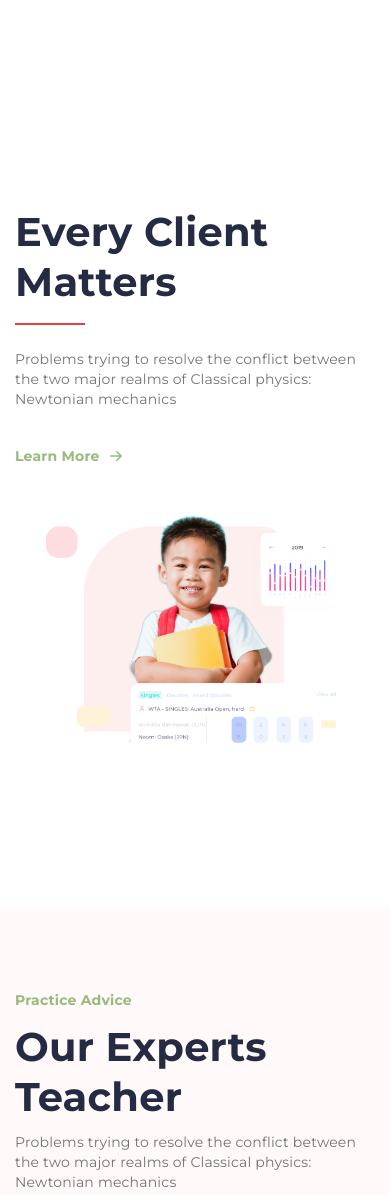
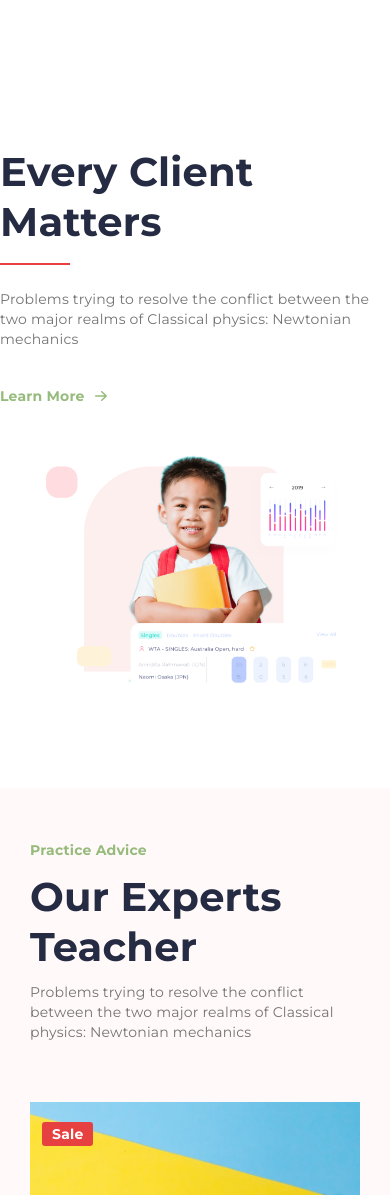
Before and after one commit to anti-fe/online-school, a plain HTML site: page index.html in a window 390 px wide. Shown: the part 2303-3498 px from the top of the page. Drawn offline with Linux system fonts and the light colour scheme.

Commit message:
change margins and padding of sections

```diff
--- a/styles/scss/_client.scss
+++ b/styles/scss/_client.scss
@@ -7,6 +7,10 @@
     @media (max-width: 620px) {
         grid-template-columns: repeat(1, 1fr);
         gap: 30px;
+    }
+    @media (max-width: 426px) {
+        padding: 50px 0;
+        margin-top: 50px;
     }
     &__title {
         @include text-h2;
--- a/styles/scss/_reviews.scss
+++ b/styles/scss/_reviews.scss
@@ -1,6 +1,10 @@
 .reviews {
     margin-top: 80px;
     padding: 80px 15px;
+    @media (max-width: 426px) {
+        padding: 50px 15px;
+        margin-top: 50px;
+    }
     &__header {
         margin-bottom: 60px;
         & > *:not(:last-child) {
--- a/styles/scss/_teachers.scss
+++ b/styles/scss/_teachers.scss
@@ -1,7 +1,11 @@
 .teachers {
     margin-top: 80px;
-    padding: 80px 0;
+    padding: 80px 15px;
     background-color: #FFF9F9;
+    @media (max-width: 426px) {
+        padding: 50px 15px;
+        margin-top: 50px;
+    }
     &__header {
         margin-bottom: 60px;
         & > *:not(:last-child) {
```
Also changed, not shown: styles/css/style.css, 1 other file.
